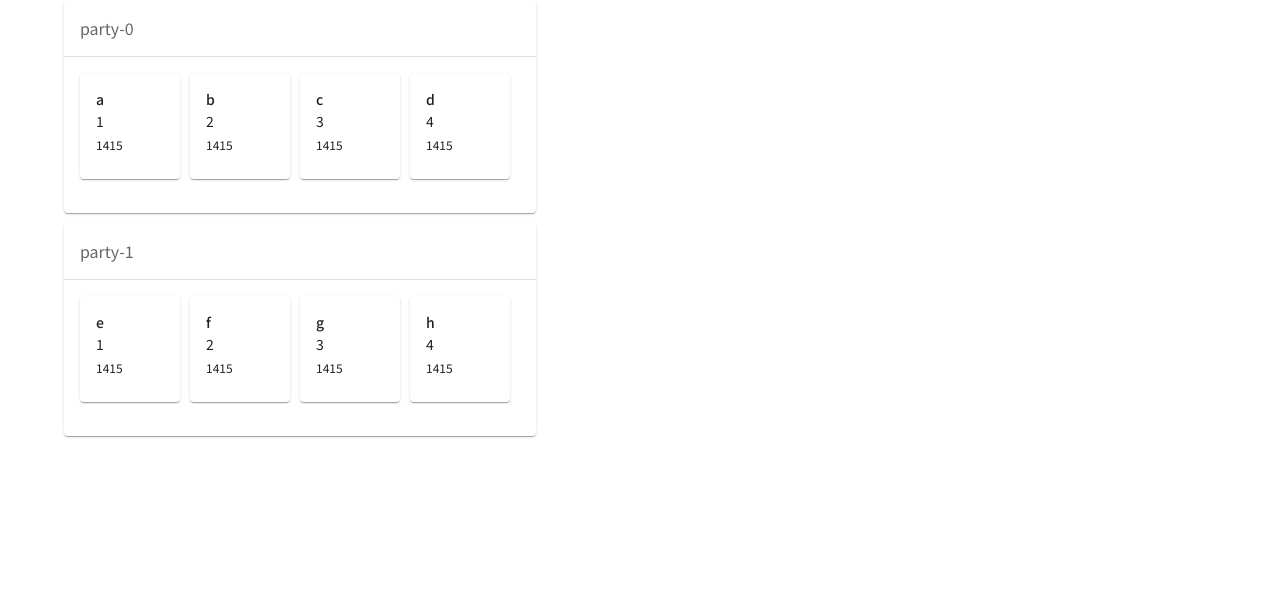
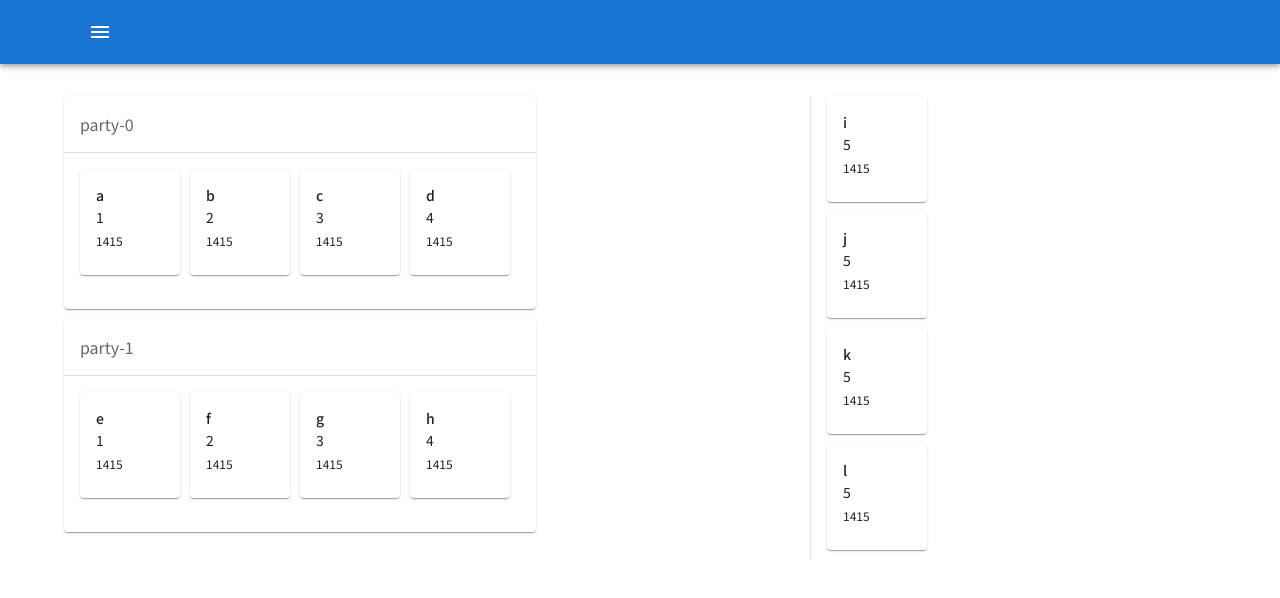
Before and after one commit to knsan189/starlight-web, a React (Create React App) app: page / in a window 1280 px wide. Shown: the top 598 px of the page. Built offline with nearby package versions, Linux system fonts and the light colour scheme.

Commit message:
add storage drag &  drop area

```diff
--- a/src/@types/types.d.ts
+++ b/src/@types/types.d.ts
@@ -3,3 +3,9 @@ export interface IUser {
   charName: string;
   charClass: string;
 }
+
+export const TYPE_STORAGE = "storage";
+export const TYPE_PARTY = "party";
+export const TYPE_USER = "user";
+
+export type DropType = TYPE_STORAGE | TYPE_PARTY | TYPE_USER;
--- a/src/App.tsx
+++ b/src/App.tsx
@@ -1,13 +1,17 @@
-import React, { useState } from "react";
+import React, { useCallback, useState } from "react";
 import { Container, Box } from "@mui/material";
 import { DragDropContext, DropResult } from "react-beautiful-dnd";
-import { USERS } from "./mocks/const";
+import { PARTY_LIST, USER_LIST } from "./mocks/const";
 import PartyList from "./components/PartyList";
 import { IUser } from "./@types/types";
+import Header from "./components/Header";
+import Storage from "./components/Storage";
 
 function App() {
-  const [partyList, setPartyList] = useState<IUser[][]>(USERS);
-  const handleDragEnd = (result: DropResult) => {
+  const [partyList, setPartyList] = useState<IUser[][]>(PARTY_LIST);
+  const [userList, setUserList] = useState<IUser[]>(USER_LIST);
+  const handleDragEnd = useCallback(
+    (result: DropResult) => {
       const { source, destination, type } = result;
 
       if (!destination) {
@@ -15,27 +19,79 @@ function App() {
       }
 
       if (type === "party") {
-      console.log(result);
         return;
       }
 
-    const sourcePartyIndex = parseInt(result.source.droppableId, 10);
+      if (type === "user") {
+        if (source.droppableId.includes("party")) {
+          const newPartyList = [...partyList];
+          const sourcePartyIndex = parseInt(
+            source.droppableId.replace(`party-`, ""),
+            10
+          );
           const sourceUserIndex = source.index;
-    const targetPartyIndex = parseInt(destination.droppableId, 10);
+          const [target] = newPartyList[sourcePartyIndex].splice(
+            sourceUserIndex,
+            1
+          );
+          if (destination.droppableId.includes("party")) {
+            const targetPartyIndex = parseInt(
+              destination.droppableId.replace(`party-`, ""),
+              10
+            );
+            const targetUserIndex = destination.index;
+            newPartyList[targetPartyIndex].splice(targetUserIndex, 0, target);
+          } else if (destination.droppableId === "storage") {
+            const newUserList = [...userList];
+            newUserList.splice(destination.index, 0, target);
+            setUserList(newUserList);
+          }
+          setPartyList(newPartyList);
+        } else if (source.droppableId === "storage") {
+          const newUserList = [...userList];
+          const [target] = newUserList.splice(source.index, 1);
+          if (destination.droppableId === "storage") {
+            newUserList.splice(destination.index, 0, target);
+          } else if (destination.droppableId.includes("party")) {
+            const targetPartyIndex = parseInt(
+              destination.droppableId.replace(`party-`, ""),
+              10
+            );
             const targetUserIndex = destination.index;
             const newPartyList = [...partyList];
-    const [target] = newPartyList[sourcePartyIndex].splice(sourceUserIndex, 1);
             newPartyList[targetPartyIndex].splice(targetUserIndex, 0, target);
             setPartyList(newPartyList);
-  };
+          }
+          setUserList(newUserList);
+        }
+      }
+    },
+    [partyList, userList]
+  );
   return (
+    <>
+      <Header />
       <DragDropContext onDragEnd={handleDragEnd}>
         <Container>
-        <Box>
+          <Box pt={4}>
+            <Box display="flex" justifyContent="space-between">
+              <Box flex={2}>
                 <PartyList list={partyList} />
+              </Box>
+              <Box
+                flex={1}
+                sx={{
+                  borderLeft: (theme) => `1px solid ${theme.palette.divider}`,
+                  px: 2,
+                }}
+              >
+                <Storage userList={userList} />
+              </Box>
+            </Box>
           </Box>
         </Container>
       </DragDropContext>
+    </>
   );
 }
 
--- a/src/components/Droppable.tsx
+++ b/src/components/Droppable.tsx
@@ -1,11 +1,12 @@
 import React from "react";
 import { Direction, Droppable as ReactDroppable } from "react-beautiful-dnd";
+import { DropType } from "../@types/types";
 
 interface Props {
   children: React.ReactNode;
   droppableId: string;
   direction?: Direction;
-  type?: "user" | "party";
+  type?: DropType;
 }
 
 const Droppable = ({
@@ -22,8 +23,8 @@ const Droppable = ({
           {...provided.droppableProps}
           style={{
             display: "flex",
-            flexDirection: type === "party" ? "column" : "row",
-            alignItems: type === "party" ? "start" : undefined,
+            flexDirection: direction === "vertical" ? "column" : "row",
+            alignItems: direction === "vertical" ? "start" : undefined,
           }}
         >
           {children}
--- /dev/null
+++ b/src/components/Header.tsx
@@ -0,0 +1,19 @@
+import { Menu } from "@mui/icons-material";
+import { AppBar, Container, IconButton, Toolbar } from "@mui/material";
+import React from "react";
+
+const Header = () => {
+  return (
+    <AppBar position="static">
+      <Container>
+        <Toolbar>
+          <IconButton size="large" edge="start" color="inherit">
+            <Menu />
+          </IconButton>
+        </Toolbar>
+      </Container>
+    </AppBar>
+  );
+};
+
+export default Header;
--- /dev/null
+++ b/src/components/Storage.tsx
@@ -0,0 +1,25 @@
+import { Box } from "@mui/material";
+import React from "react";
+import { IUser } from "../@types/types";
+import Droppable from "./Droppable";
+import User from "./User";
+
+interface Props {
+  userList: IUser[];
+}
+
+const Storage = ({ userList }: Props) => {
+  return (
+    <Box>
+      <Droppable droppableId="storage" type="user" direction="vertical">
+        {userList.map((user, index) => (
+          <Box key={user.charName} flex={1}>
+            <User user={user} userIndex={index} />
+          </Box>
+        ))}
+      </Droppable>
+    </Box>
+  );
+};
+
+export default Storage;
--- a/src/components/UserList.tsx
+++ b/src/components/UserList.tsx
@@ -9,7 +9,7 @@ interface Props {
 }
 const UserList = ({ userList, partyIndex }: Props) => {
   return (
-    <Droppable droppableId={partyIndex.toString()} type="user">
+    <Droppable droppableId={`party-${partyIndex}`} type="user">
       {userList.map((user, index) => (
         <User key={user.charName} user={user} userIndex={index} />
       ))}
--- a/src/mocks/const.ts
+++ b/src/mocks/const.ts
@@ -1,4 +1,4 @@
-export const USERS = [
+export const PARTY_LIST = [
   [
     {
       charLevel: 1415,
@@ -44,3 +44,26 @@ export const USERS = [
     },
   ],
 ];
+
+export const USER_LIST = [
+  {
+    charLevel: 1415,
+    charName: "i",
+    charClass: "5",
+  },
+  {
+    charLevel: 1415,
+    charName: "j",
+    charClass: "5",
+  },
+  {
+    charLevel: 1415,
+    charName: "k",
+    charClass: "5",
+  },
+  {
+    charLevel: 1415,
+    charName: "l",
+    charClass: "5",
+  },
+];
--- /dev/null
+++ b/src/react-app-env.d.ts
@@ -0,0 +1 @@
+/// <reference types="react-scripts" />
```
Lines whose indentation alone changed are shown as unchanged.
